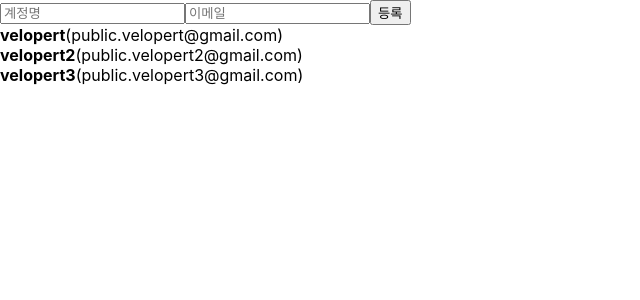
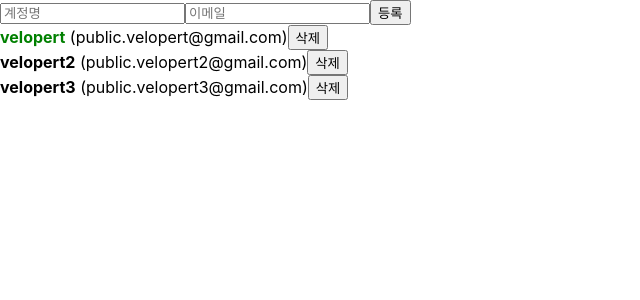
Before and after one commit to kimho314/WebFullStack, a React (Create React App) app in the folder react/my-app/: page / in a window 1280 px wide. Shown: the top 300 px of the page, without its empty margins (0-640 px from the left). Built offline with nearby package versions, Linux system fonts and the light colour scheme.

Commit message:
modify App.js, UserList.js

```diff
--- a/react/my-app/src/App.js
+++ b/react/my-app/src/App.js
@@ -18,7 +18,17 @@
       ...inputs,
       [name]: value
     });
-  }
+  };
+
+  const onRemove = id => {
+    setUsers(users.fileter(user => user.id !== id));
+  };
+
+  const onToggle = id => {
+    setUsers(users.map(
+      user => user.id === id ? { ...user, active: !user.active } : user
+    ));
+  };
 
   const { username, email } = inputs;
 
@@ -26,17 +36,20 @@
     {
       id: 1,
       username: 'velopert',
-      email: 'public.velopert@gmail.com'
+      email: 'public.velopert@gmail.com',
+      active: true,
     },
     {
       id: 2,
       username: 'velopert2',
-      email: 'public.velopert2@gmail.com'
+      email: 'public.velopert2@gmail.com',
+      active: false,
     },
     {
       id: 3,
       username: 'velopert3',
-      email: 'public.velopert3@gmail.com'
+      email: 'public.velopert3@gmail.com',
+      active: false,
     },
   ]);
 
@@ -77,7 +90,7 @@
     // <InputSample />
     <>
       <CreateUser username={username} email={email} onChange={onChange} onCreate={onCreate} />
-      <UserList users={users} />
+      <UserList users={users} onRemove={onRemove} onToggle={onToggle} />
     </>
   );
 }
--- a/react/my-app/src/UserList.js
+++ b/react/my-app/src/UserList.js
@@ -1,19 +1,30 @@
 import React from 'react';
 
-function User({ user }) {
+function User({ user, onRemove, onToggle }) {
+    const { username, email, id, active } = user;
     return (
         <div>
-            <b>{user.username}</b><span>({user.email})</span>
+            <b style={{
+                color: active ? 'green' : 'black',
+                cursor: 'pointer'
+            }}
+                onClick={() => onToggle(id)}
+            >
+                {username}
+            </b>
+            &nbsp;
+            <span>({email})</span>
+            <button noClick={() => onRemove(id)}>삭제</button>
         </div>
     )
 }
 
-function UserList({ users }) {
+function UserList({ users, onRemove, onToggle }) {
 
     return (
         <div>
             {users.map(user =>
-                <User user={user} key={user.id} />
+                <User user={user} key={user.id} onRemove={onRemove} onToggle={onToggle} />
             )}
         </div>
     )
```
